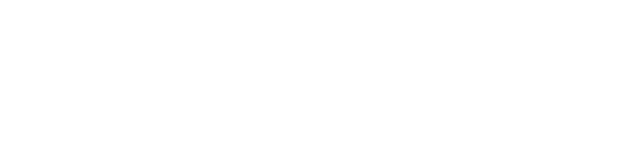
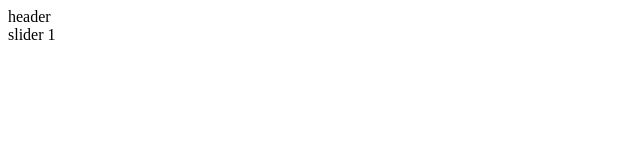
Before and after one commit to Javadsafavii/lilpeep, a plain HTML site: page index.html in a window 1280 px wide. Shown: the whole page, without its empty margins (0-640 px from the left). Drawn offline with Linux system fonts and the light colour scheme.

Commit message:
added header and footer in html

```diff
--- a/index.html
+++ b/index.html
@@ -7,7 +7,8 @@
     <title>Document</title>
 </head>
 <body>
-
+    <header>header</header>
+    <footer>slider 1</footer>
 
 </body>
 </html>
```
